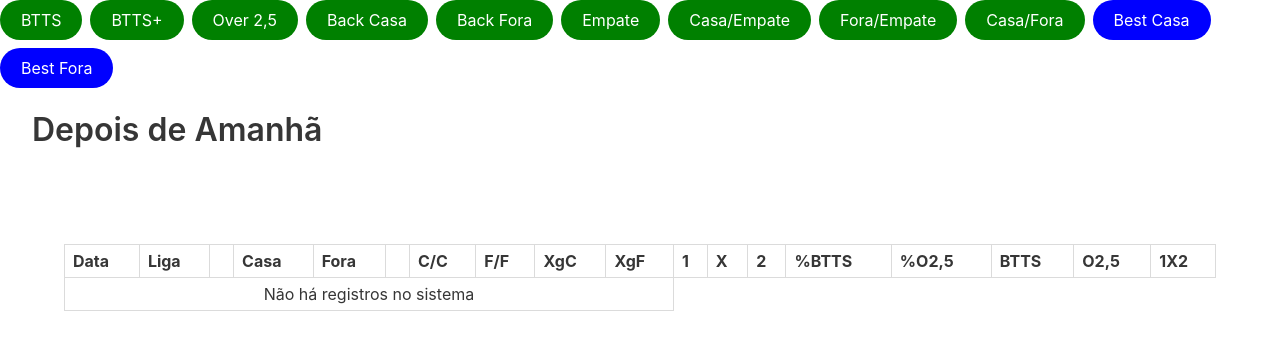
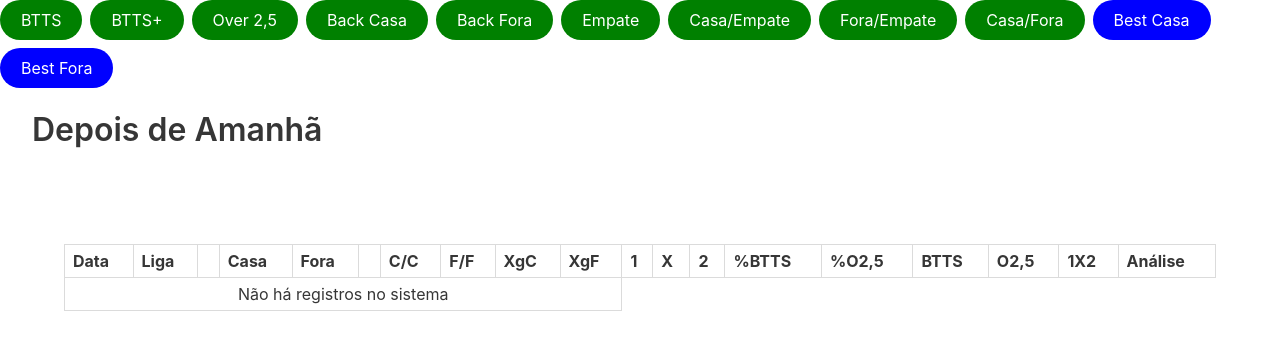
Before and after one commit to PMCB/PBet_Analyzes, a PHP site: page /index.php?vista=after_tomorrow_games in a window 1280 px wide. Shown: the part 56-406 px from the top of the page. Run offline with PHP 8.4, Linux system fonts and the light colour scheme; the visitor is signed in with stand-in values (Sample User, id 1); data that the repository does not hold is empty.

Commit message:
botão analise acrescentado

```diff
--- a/php/after_tomorrow_games_lista.php
+++ b/php/after_tomorrow_games_lista.php
@@ -45,6 +45,7 @@
                     <th>BTTS</th>
                     <th>O2,5</th>
                     <th>1X2</th>
+                    <th>Análise</th>
                 </tr>
             </thead>
             <tbody>
@@ -74,6 +75,7 @@
                     <td>'.$rows['btts_resultado'].'</td>
                     <td>'.$rows['O25_resultado'].'</td>
                     <td>'.$rows['bet_resultado'].'</td>
+                    <td><a href="index.php?vista=analise_jogo&id_up='.$rows['id'].'" class="button is-danger is-outlined is-small">Análise</a></td>
                 </tr>
             ';
             $contador++;
--- a/php/btts_m_lista.php
+++ b/php/btts_m_lista.php
@@ -90,8 +90,8 @@
                         <a href="index.php?vista=btts_m_bet&id_up='.$rows['id'].'" class="button is-success is-rounded is-small">Apostar</a>
                     </td>
                     <td>
-                    <a href="index.php?vista=analise_jogo&id_up='.$rows['id'].'" class="button is-danger is-outlined is-small">Análise</a>
-                </td>
+                        <a href="index.php?vista=analise_jogo&id_up='.$rows['id'].'" class="button is-danger is-outlined is-small">Análise</a>
+                    </td>
                 </tr>
             ';
             $contador++;
--- a/php/today_games_lista.php
+++ b/php/today_games_lista.php
@@ -45,6 +45,7 @@
                     <th>BTTS</th>
                     <th>O2,5</th>
                     <th>1X2</th>
+                    <th>Análise</th>
                 </tr>
             </thead>
             <tbody>
@@ -74,6 +75,7 @@
                     <td>'.$rows['btts_resultado'].'</td>
                     <td>'.$rows['O25_resultado'].'</td>
                     <td>'.$rows['bet_resultado'].'</td>
+                    <td><a href="index.php?vista=analise_jogo&id_up='.$rows['id'].'" class="button is-danger is-outlined is-small">Análise</a></td>
                 </tr>
             ';
             $contador++;
--- a/php/tomorrow_games_lista.php
+++ b/php/tomorrow_games_lista.php
@@ -45,6 +45,7 @@
                     <th>BTTS</th>
                     <th>O2,5</th>
                     <th>1X2</th>
+                    <th>Análise</th>
                 </tr>
             </thead>
             <tbody>
@@ -74,6 +75,7 @@
                     <td>'.$rows['btts_resultado'].'</td>
                     <td>'.$rows['O25_resultado'].'</td>
                     <td>'.$rows['bet_resultado'].'</td>
+                    <td><a href="index.php?vista=analise_jogo&id_up='.$rows['id'].'" class="button is-danger is-outlined is-small">Análise</a></td>
                 </tr>
             ';
             $contador++;
```
